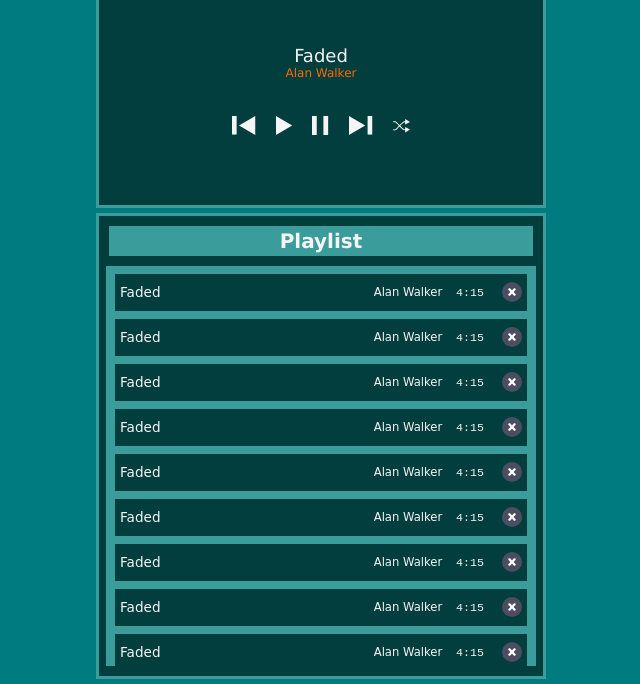
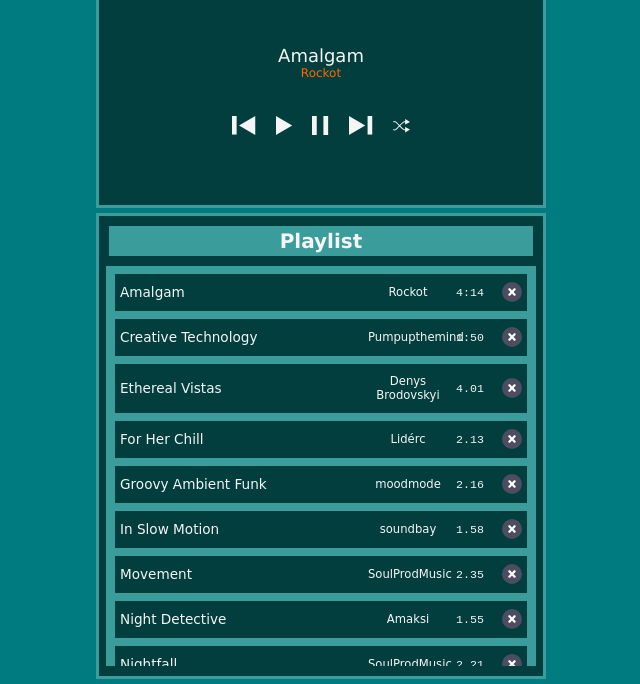
Before and after one commit to lsandaruwanjayas/Music-Player, a plain HTML site: page index.html in a window 1280 px wide. Shown: the part 62-746 px from the top of the page, without its empty margins (319-959 px from the left). Drawn offline with Linux system fonts and the light colour scheme.

Commit message:
display all songs

```diff
--- a/index.html
+++ b/index.html
@@ -14,8 +14,8 @@
         </div>
         <div class="player-display">
           <div class="player-display-song-artist">
-            <p id="player-song-title">Faded</p>
-            <p id="player-song-artist">Alan Walker</p>
+            <p id="player-song-title">Amalgam</p>
+            <p id="player-song-artist">Rockot</p>
           </div>
           <div class="player-buttons">
             <button id="previous" class="previous" aria-label="Previous">
@@ -95,9 +95,9 @@
         <ul id="playlist-songs">
           <li id="song-1" class="playlist-song" aria-current="true">
             <button class="playlist-song-info">
-              <span class="playlist-song-title">Faded</span>
-              <span class="playlist-song-artist">Alan Walker</span>
-              <span class="playlist-song-duration">4:15</span>
+              <span class="playlist-song-title">Amalgam</span>
+              <span class="playlist-song-artist">Rockot</span>
+              <span class="playlist-song-duration">4:14</span>
             </button>
             <button
               class="playlist-song-delete"
@@ -122,9 +122,9 @@
           </li>
           <li id="song-1" class="playlist-song" aria-current="true">
             <button class="playlist-song-info">
-              <span class="playlist-song-title">Faded</span>
-              <span class="playlist-song-artist">Alan Walker</span>
-              <span class="playlist-song-duration">4:15</span>
+              <span class="playlist-song-title">Creative Technology</span>
+              <span class="playlist-song-artist">Pumpupthemind</span>
+              <span class="playlist-song-duration">1:50</span>
             </button>
             <button
               class="playlist-song-delete"
@@ -149,9 +149,9 @@
           </li>
           <li id="song-1" class="playlist-song" aria-current="true">
             <button class="playlist-song-info">
-              <span class="playlist-song-title">Faded</span>
-              <span class="playlist-song-artist">Alan Walker</span>
-              <span class="playlist-song-duration">4:15</span>
+              <span class="playlist-song-title">Ethereal Vistas</span>
+              <span class="playlist-song-artist">Denys Brodovskyi</span>
+              <span class="playlist-song-duration">4.01</span>
             </button>
             <button
               class="playlist-song-delete"
@@ -176,9 +176,9 @@
           </li>
           <li id="song-1" class="playlist-song" aria-current="true">
             <button class="playlist-song-info">
-              <span class="playlist-song-title">Faded</span>
-              <span class="playlist-song-artist">Alan Walker</span>
-              <span class="playlist-song-duration">4:15</span>
+              <span class="playlist-song-title">For Her Chill</span>
+              <span class="playlist-song-artist">Lidérc</span>
+              <span class="playlist-song-duration">2.13</span>
             </button>
             <button
               class="playlist-song-delete"
@@ -203,9 +203,9 @@
           </li>
           <li id="song-1" class="playlist-song" aria-current="true">
             <button class="playlist-song-info">
-              <span class="playlist-song-title">Faded</span>
-              <span class="playlist-song-artist">Alan Walker</span>
-              <span class="playlist-song-duration">4:15</span>
+              <span class="playlist-song-title">Groovy Ambient Funk</span>
+              <span class="playlist-song-artist">moodmode</span>
+              <span class="playlist-song-duration">2.16</span>
             </button>
             <button
               class="playlist-song-delete"
@@ -230,9 +230,9 @@
           </li>
           <li id="song-1" class="playlist-song" aria-current="true">
             <button class="playlist-song-info">
-              <span class="playlist-song-title">Faded</span>
-              <span class="playlist-song-artist">Alan Walker</span>
-              <span class="playlist-song-duration">4:15</span>
+              <span class="playlist-song-title">In Slow Motion</span>
+              <span class="playlist-song-artist">soundbay</span>
+              <span class="playlist-song-duration">1.58</span>
             </button>
             <button
               class="playlist-song-delete"
@@ -257,9 +257,9 @@
           </li>
           <li id="song-1" class="playlist-song" aria-current="true">
             <button class="playlist-song-info">
-              <span class="playlist-song-title">Faded</span>
-              <span class="playlist-song-artist">Alan Walker</span>
-              <span class="playlist-song-duration">4:15</span>
+              <span class="playlist-song-title">Movement</span>
+              <span class="playlist-song-artist">SoulProdMusic</span>
+              <span class="playlist-song-duration">2.35</span>
             </button>
             <button
               class="playlist-song-delete"
@@ -284,9 +284,9 @@
           </li>
           <li id="song-1" class="playlist-song" aria-current="true">
             <button class="playlist-song-info">
-              <span class="playlist-song-title">Faded</span>
-              <span class="playlist-song-artist">Alan Walker</span>
-              <span class="playlist-song-duration">4:15</span>
+              <span class="playlist-song-title">Night Detective</span>
+              <span class="playlist-song-artist">Amaksi</span>
+              <span class="playlist-song-duration">1.55</span>
             </button>
             <button
               class="playlist-song-delete"
@@ -311,9 +311,9 @@
           </li>
           <li id="song-1" class="playlist-song" aria-current="true">
             <button class="playlist-song-info">
-              <span class="playlist-song-title">Faded</span>
-              <span class="playlist-song-artist">Alan Walker</span>
-              <span class="playlist-song-duration">4:15</span>
+              <span class="playlist-song-title">Nightfall</span>
+              <span class="playlist-song-artist">SoulProdMusic</span>
+              <span class="playlist-song-duration">2.21</span>
             </button>
             <button
               class="playlist-song-delete"
@@ -338,9 +338,9 @@
           </li>
           <li id="song-1" class="playlist-song" aria-current="true">
             <button class="playlist-song-info">
-              <span class="playlist-song-title">Faded</span>
-              <span class="playlist-song-artist">Alan Walker</span>
-              <span class="playlist-song-duration">4:15</span>
+              <span class="playlist-song-title">No Place To Go</span>
+              <span class="playlist-song-artist">SergePavkinMusic</span>
+              <span class="playlist-song-duration">5.37</span>
             </button>
             <button
               class="playlist-song-delete"
@@ -365,9 +365,9 @@
           </li>
           <li id="song-1" class="playlist-song" aria-current="true">
             <button class="playlist-song-info">
-              <span class="playlist-song-title">Faded</span>
-              <span class="playlist-song-artist">Alan Walker</span>
-              <span class="playlist-song-duration">4:15</span>
+              <span class="playlist-song-title">Perfect Beauty</span>
+              <span class="playlist-song-artist">Good_B_Music</span>
+              <span class="playlist-song-duration">7.20</span>
             </button>
             <button
               class="playlist-song-delete"
@@ -392,9 +392,9 @@
           </li>
           <li id="song-1" class="playlist-song" aria-current="true">
             <button class="playlist-song-info">
-              <span class="playlist-song-title">Faded</span>
-              <span class="playlist-song-artist">Alan Walker</span>
-              <span class="playlist-song-duration">4:15</span>
+              <span class="playlist-song-title">Solitude</span>
+              <span class="playlist-song-artist">lucafrancini</span>
+              <span class="playlist-song-duration">2.38</span>
             </button>
             <button
               class="playlist-song-delete"
@@ -417,34 +417,6 @@
               </svg>
             </button>
           </li>
-          <li id="song-1" class="playlist-song" aria-current="true">
-            <button class="playlist-song-info">
-              <span class="playlist-song-title">Faded</span>
-              <span class="playlist-song-artist">Alan Walker</span>
-              <span class="playlist-song-duration">4:15</span>
-            </button>
-            <button
-              class="playlist-song-delete"
-              aria-label=""
-            >
-              <svg
-                width="20"
-                height="20"
-                viewBox="0 0 16 16"
-                fill="none"
-                xmlns="http://www.w3.org/2000/svg"
-              >
-                <circle cx="8" cy="8" r="8" fill="#4d4d62"></circle>
-                <path
-                  fill-rule="evenodd"
-                  clip-rule="evenodd"
-                  d="M5.32587 5.18571C5.7107 4.90301 6.28333 4.94814 6.60485 5.28651L8 6.75478L9.39515 5.28651C9.71667 4.94814 10.2893 4.90301 10.6741 5.18571C11.059 5.4684 11.1103 5.97188 10.7888 6.31026L9.1832 7.99999L10.7888 9.68974C11.1103 10.0281 11.059 10.5316 10.6741 10.8143C10.2893 11.097 9.71667 11.0519 9.39515 10.7135L8 9.24521L6.60485 10.7135C6.28333 11.0519 5.7107 11.097 5.32587 10.8143C4.94102 10.5316 4.88969 10.0281 5.21121 9.68974L6.8168 7.99999L5.21122 6.31026C4.8897 5.97188 4.94102 5.4684 5.32587 5.18571Z"
-                  fill="white"
-                ></path>
-              </svg>
-            </button>
-          </li>
-
         </ul>
       </div>
     </div>
--- a/src/script/main.js
+++ b/src/script/main.js
@@ -0,0 +1,101 @@
+const playlistSongs = document.getElementById("playlist-songs");
+const playButton = document.getElementById("play");
+const pauseButton = document.getElementById("pause");
+const nextButton = document.getElementById("next");
+const previousButton = document.getElementById("previous");
+const shuffleButton = document.getElementById("shuffle");
+
+const allSongs = [
+  {
+    id: 0,
+    title: "Amalgam",
+    artist: "Rockot",
+    duration: "4.14",
+    src: "./src/audio/amalgam.mp3",
+  },
+  {
+    id: 1,
+    title: "Creative Technology",
+    artist: "Pumpupthemind",
+    duration: "1.50",
+    src: "./src/audio/creative-technology-showreel.mp3",
+  },
+  {
+    id: 2,
+    title: "Ethereal Vistas",
+    artist: "Denys Brodovskyi",
+    duration: "4.01",
+    src: "./src/audio/ethereal-vistas.mp3",
+  },
+  {
+    id: 3,
+    title: "For Her Chill",
+    artist: "Lidérc",
+    duration: "2.13",
+    src: "./src/audio/for-her-chill.mp3",
+  },
+  {
+    id: 4,
+    title: "Groovy Ambient Funk",
+    artist: "moodmode",
+    duration: "2.16",
+    src: "./src/audio/groovy-ambient-funk.mp3",
+  },
+  {
+    id: 5,
+    title: "In Slow Motion",
+    artist: "soundbay",
+    duration: "1.58",
+    src: "./src/audio/in-slow-motion.mp3",
+  },
+  {
+    id: 6,
+    title: "Movement",
+    artist: "SoulProdMusic",
+    duration: "2.35",
+    src: "./src/audio/movement.mp3",
+  },
+  {
+    id: 7,
+    title: "Night Detective",
+    artist: "Amaksi",
+    duration: "1.55",
+    src: "./src/audio/night-detective.mp3",
+  },
+  {
+    id: 8,
+    title: "Nightfall",
+    artist: "SoulProdMusic",
+    duration: "2.21",
+    src: "./src/audio/nightfall.mp3",
+  },
+  {
+    id: 9,
+    title: "No Place To Go",
+    artist: "SergePavkinMusic",
+    duration: "5.37",
+    src: "./src/audio/no-place-to-go.mp3",
+  },
+  {
+    id: 10,
+    title: "Perfect Beauty",
+    artist: "Good_B_Music",
+    duration: "7.20",
+    src: "./src/audio/perfect-beauty.mp3",
+  },
+  {
+    id: 11,
+    title: "Solitude",
+    artist: "lucafrancini",
+    duration: "2.38",
+    src: "./src/audio/solitude-dark.mp3",
+  },
+];
+
+const audio = new Audio();
+
+let userData = {
+  songs: [...allSongs],
+  currentSong: null,
+  songCurrentTime: 0,
+};
```
Also changed, not shown: 12 other files.
